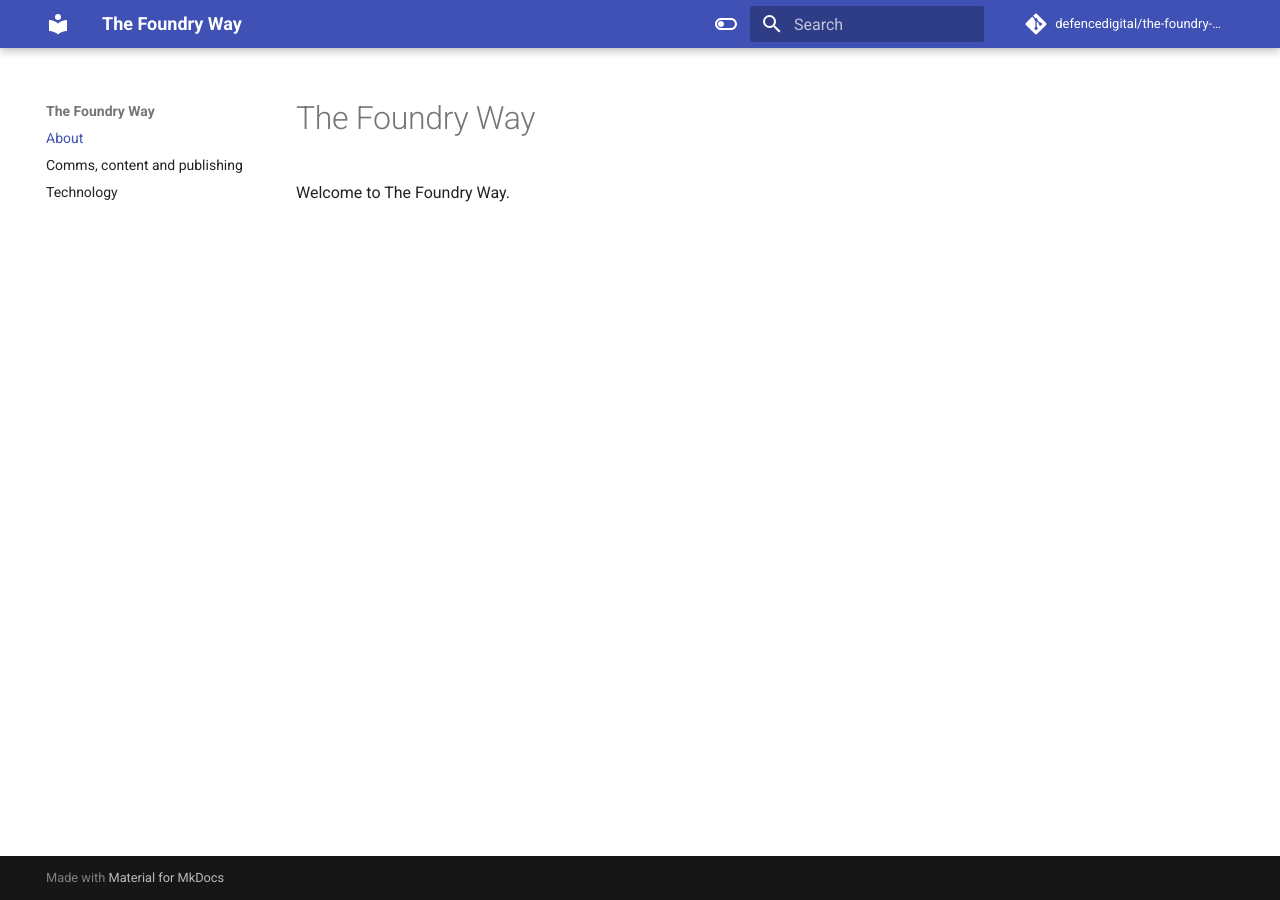
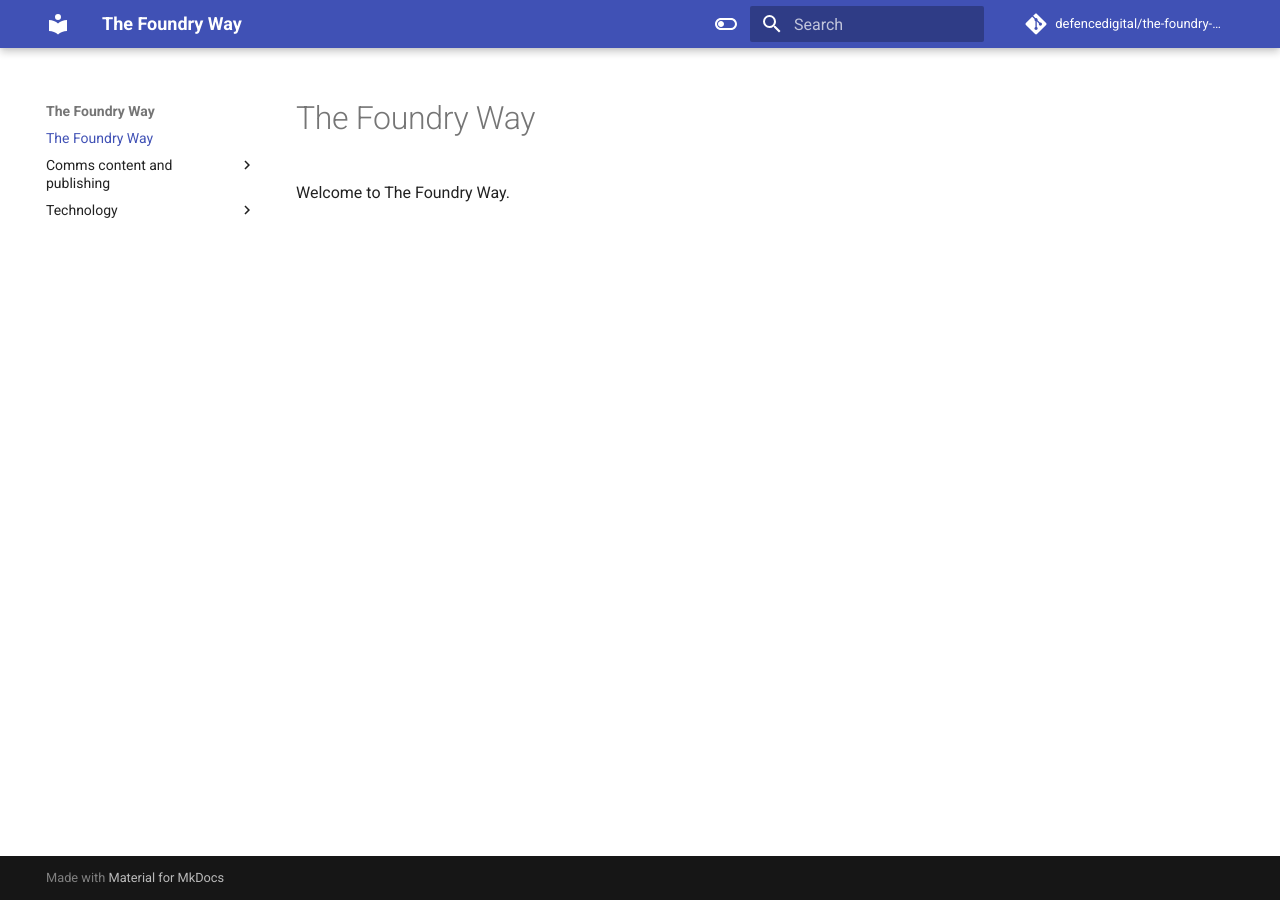
Before and after one commit to strudders-foundry/the-foundry-way, an MkDocs documentation site: the page built from docs/index.md, in a window 1280 px wide. Built offline with MkDocs 1.6.1 and Material for MkDocs 9.7.7, drawn with Linux system fonts in a browser that asks for light colours; comment, search, counter and statistics services are not loaded; part of the change alters nothing that is shown.

```diff
--- a/mkdocs.yml
+++ b/mkdocs.yml
@@ -4,10 +4,6 @@ site_author: 'DDS'
 docs_dir: docs/
 repo_name: 'defencedigital/the-foundry-way'
 repo_url: 'https://github.com/defencedigital/the-foundry-way'
-nav:
-    - About: index.md
-    - Comms, content and publishing: comms-content-and-publishing/index.md
-    - Technology: technology/index.md
 theme:
   name: material
   palette:
```
